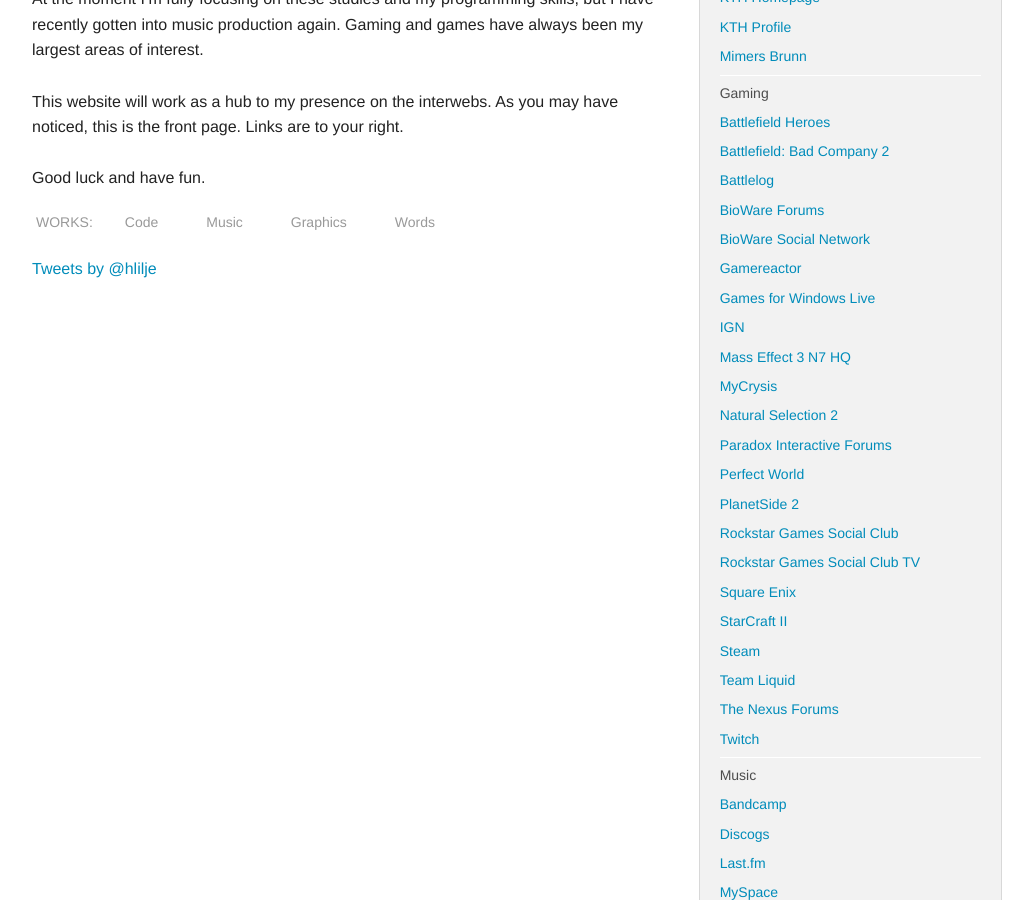
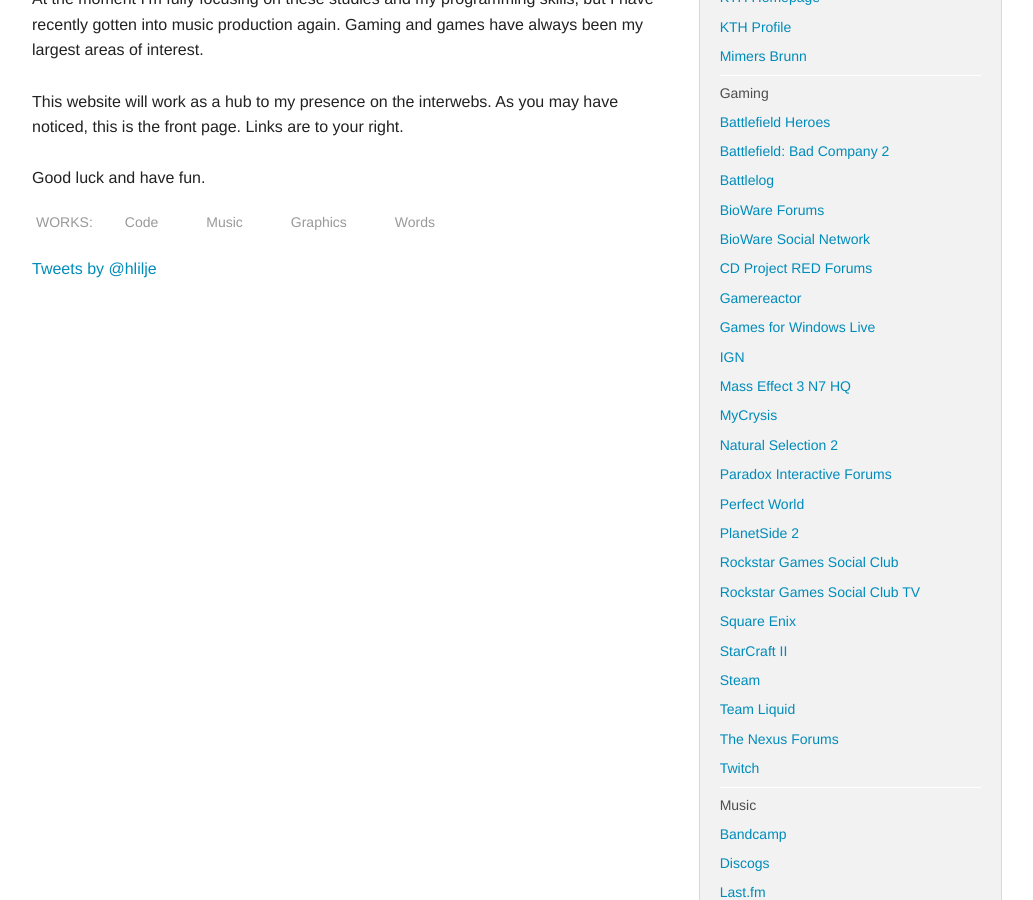
Before and after one commit to hlilje/hlilje.github.io, a Jekyll site: the page built from index.html, in a window 1280 px wide and 900 px high, scrolled down 301 px. Shown: the whole window, without its empty margins (123-1156 px from the left). Built offline with Jekyll 4.4.1, drawn with Linux system fonts in a browser that asks for light colours; comment, search, counter and statistics services are not loaded.

Commit message:
Update links

```diff
--- a/_includes/links.html
+++ b/_includes/links.html
@@ -16,6 +16,7 @@
     <li><a href="http://battlelog.battlefield.com/bf4/user/khlilje/" title="Battlelog profile" target="_blank">Battlelog</a></li>
     <li><a href="http://forum.bioware.com/user/755021-hlilje/" title="BioWare Forums profile" target="_blank">BioWare Forums</a></li>
     <li><a href="http://social.bioware.com/3138382/" title="BioWare Social Network profile" target="_blank">BioWare Social Network</a></li>
+    <li><a href="http://forums.cdprojektred.com/members/3738857-hlilje" title="CD Project RED Forums profile" target="_blank">CD Project RED Forums</a></li>
     <li><a href="http://www.gamereactor.se/krypin/Superkargoeren/" title="Gamereactor profile" target="_blank">Gamereactor</a></li>
     <li><a href="http://live.xbox.com/Profile?gamertag=vaexelverkan" title="Games for Windows Live profile" target="_blank">Games for Windows Live</a></li>
     <li><a href="http://people.ign.com/superkargoeren" title="IGN profile" target="_blank">IGN</a></li>
```
